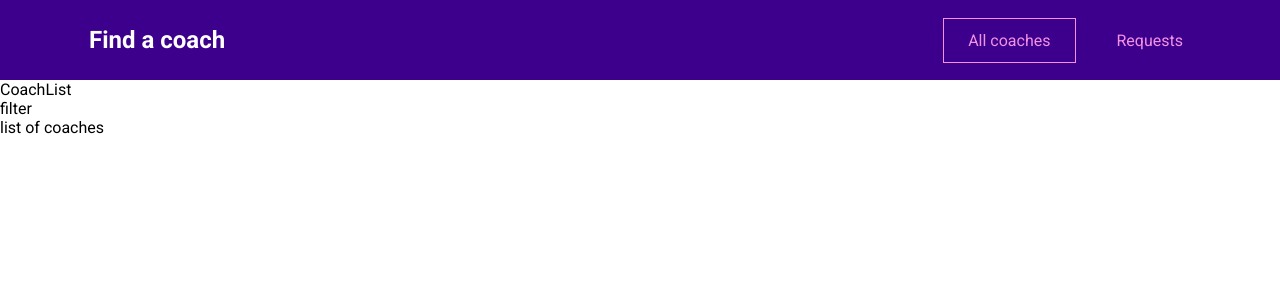
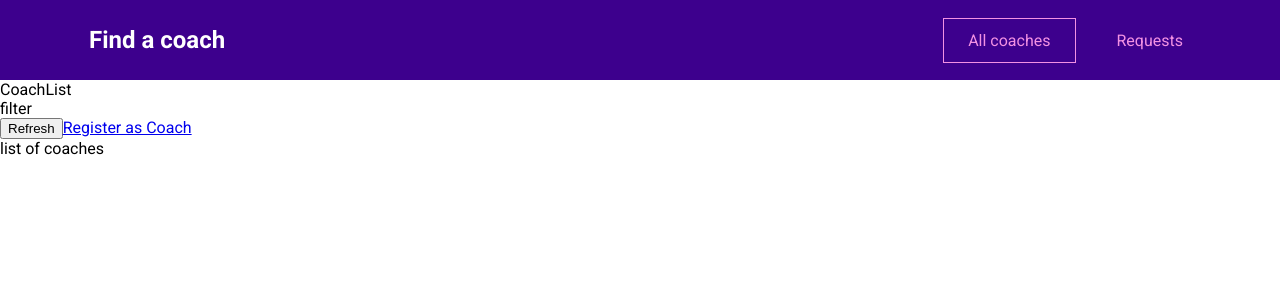
Before and after one commit to ikikika/vue, a Vue app in the folder find-a-coach/: page /coaches in a window 1280 px wide. Shown: the top 300 px of the page. Built offline with nearby package versions, Linux system fonts and the light colour scheme.

Commit message:
wiring up pages

```diff
--- a/find-a-coach/src/pages/coaches/CoachDetail.vue
+++ b/find-a-coach/src/pages/coaches/CoachDetail.vue
@@ -1,5 +1,7 @@
 <template>
     <div>CoachDetail</div>
+    <router-view />
+    <router-link to="/coaches/c1/contact">Contact</router-link>
 </template>
 
 <script>
--- a/find-a-coach/src/pages/coaches/CoachList.vue
+++ b/find-a-coach/src/pages/coaches/CoachList.vue
@@ -1,7 +1,14 @@
 <template>
     <div>CoachList</div>
     <section>filter</section>
-    <section>list of coaches</section>
+    <section>
+        <div class="controls">
+            <button>Refresh</button>
+            <router-link to="/register">Register as Coach</router-link>
+        </div>
+
+        list of coaches
+    </section>
 </template>
 
 <script>
--- a/find-a-coach/src/router.js
+++ b/find-a-coach/src/router.js
@@ -16,7 +16,7 @@ const router = createRouter({
       path: '/coaches/:id',
       component: CoachDetail,
       children: [
-        { path: '/contact', component: ContactCoach }, // /coaches/c1/contact
+        { path: 'contact', component: ContactCoach }, // /coaches/c1/contact
       ],
     },
     { path: '/register', component: CoachRegistration },
```
